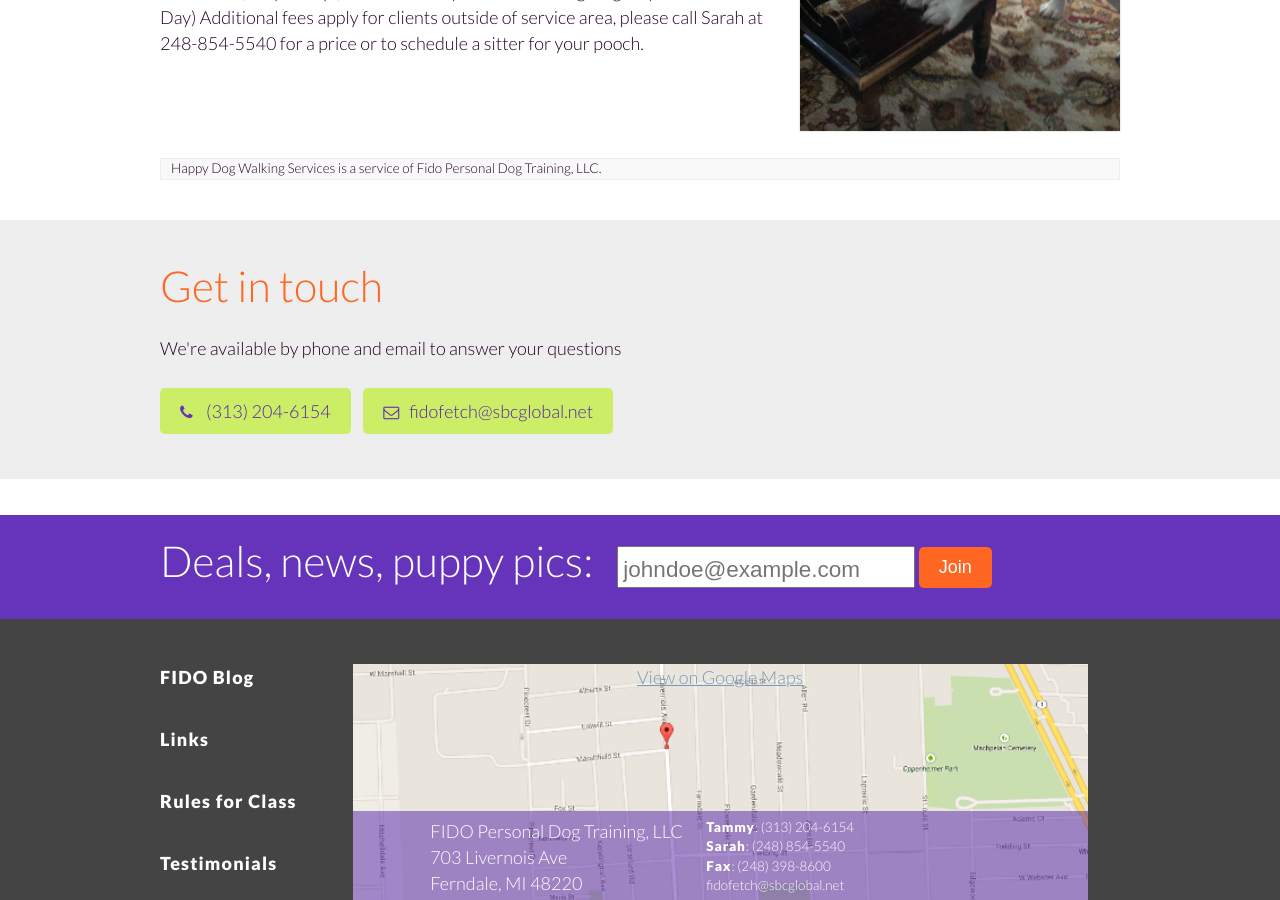
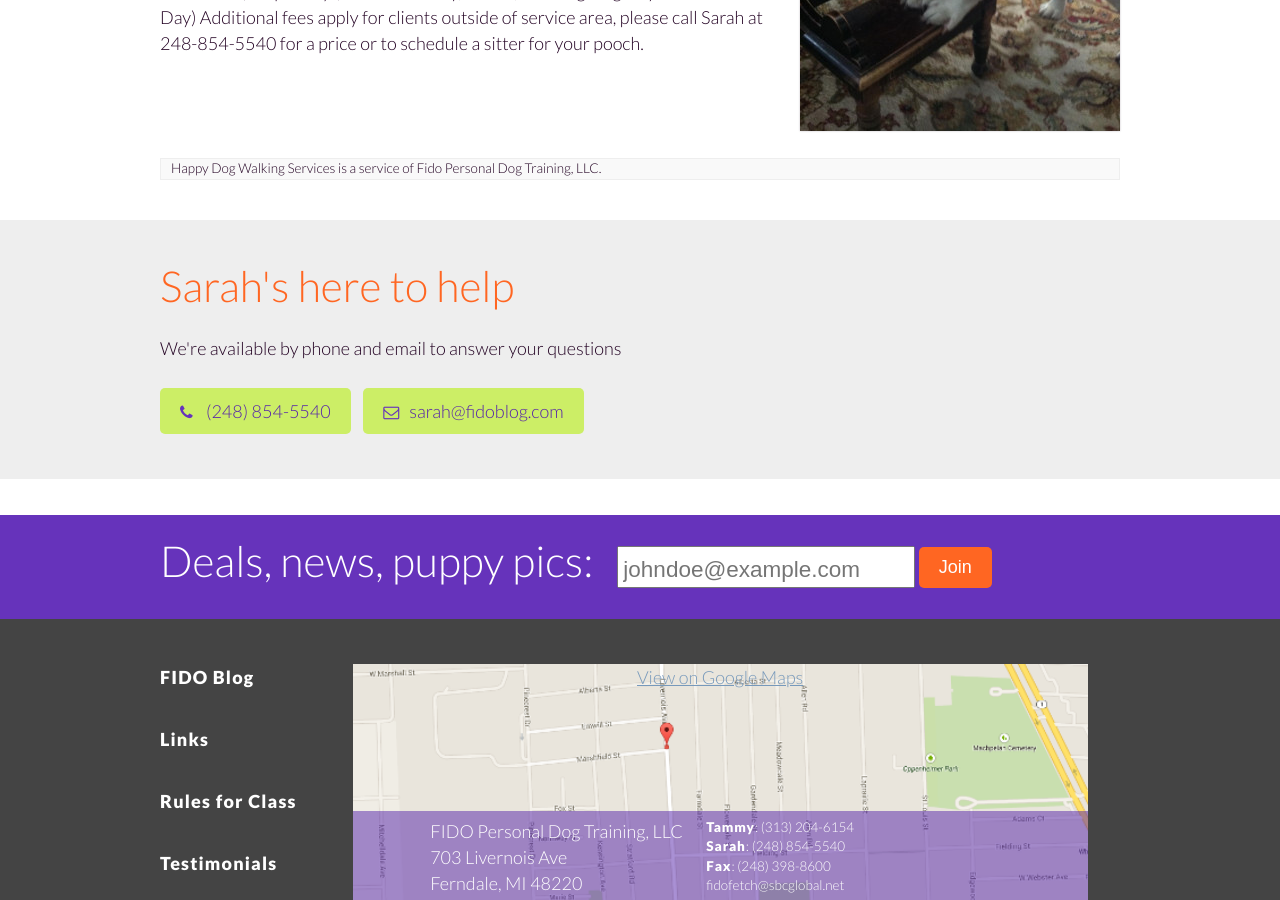
Before and after one commit to fidodogtraining/fidodogtraining.github.io, a Jekyll site: the page built from _autopages/walking.md, in a window 1280 px wide and 900 px high, scrolled down 1402 px. Built offline with Jekyll 4.4.1, drawn with Linux system fonts in a browser that asks for light colours; Markdown is read by kramdown in place of the engine named in the settings.

Commit message:
Added Sarah contact region for walking/etc

```diff
--- a/_autopages/walking.md
+++ b/_autopages/walking.md
@@ -1,7 +1,7 @@
 ---
 title: Walking
 regions:
-  contact: true
+  contactsarah: true
 ---
 <img class="right" src="/images/walk.jpg" alt="" />
 **Happy Dog Walking** - Fido Personal Dog Training has been walking dogs since
@@ -11,8 +11,8 @@
 We have many long-term clients, and their dogs are as important
 to us as our own. We provide dog-walking services for the following
 Michigan communities: Ferndale, Oak Park, Pleasant Ridge, Berkley,
-Royal Oak, and Huntington Woods. To set up a walking schedule for your dog, or if you have any questions about our
-service, call Sarah at 248-854-5540
+Royal Oak, and Huntington Woods. To set up a walking schedule for your dog, or
+if you have any questions about our service, call Sarah at 248-854-5540
 
 ## Services
 
@@ -33,11 +33,14 @@
 <img class="right" src="/images/sitting.jpg" alt="" />
 ## Overnight, in-home pet sitting
 
-Your pet, safe at home while you travel! We will pamper your pooch while you are away, taking care of all exercise needs and providing company at night. Mail, plants, and any other household needs are included in every stay. Skip the stress of boarding and let your dog sleep in his own bed!
+Your pet, safe at home while you travel! We will pamper your pooch while you are
+away, taking care of all exercise needs and providing company at night. Mail,
+plants, and any other household needs are included in every stay. Skip the stress
+of boarding and let your dog sleep in his own bed!
 
 Sitting starts at **$65 per night**. Dog Walking and Pet Sitting on Holidays is an
 additional $10 per day (New Year's Day, Easter, Thanksgiving Day and Christmas Day)
-Additional fees apply for clients outside of service area, please call Sarah at 248-854-5540 for a price or to
-schedule a sitter for your pooch.
+Additional fees apply for clients outside of service area, please call Sarah
+at 248-854-5540 for a price or to schedule a sitter for your pooch.
 
 <aside class="clear">Happy Dog Walking Services is a service of Fido Personal Dog Training, LLC.</aside>
--- /dev/null
+++ b/_includes/contactsarah.html
@@ -0,0 +1,6 @@
+<section class="region region-contact highlight"><div class="inner">
+  <h2>Sarah's here to help</h2>
+  <p>We're available by phone and email to answer your questions</p>
+  <a class="button icon tel" itemprop="telephone" href="tel:+12488545540">(248) 854-5540</a>
+  <a class="button icon email" itemprop="email" href="mailto:sarah@fidoblog.com">sarah@fidoblog.com</a>
+</div></section>
--- a/_layouts/layout.html
+++ b/_layouts/layout.html
@@ -39,6 +39,7 @@
 	{{ content }}
   {% if page.regions.free %}{% include free.html %}{% endif %}
   {% if page.regions.contact %}{% include contact.html %}{% endif %}
+  {% if page.regions.contactsarah %}{% include contactsarah.html %}{% endif %}
   {% if page.regions.blog %}{% include blog.html %}{% endif %}
   {% if page.regions.cta %}{% include cta.html %}{% endif %}
   {% if page.regions.testimonials %}{% include testimonials.html %}{% endif %}
```
